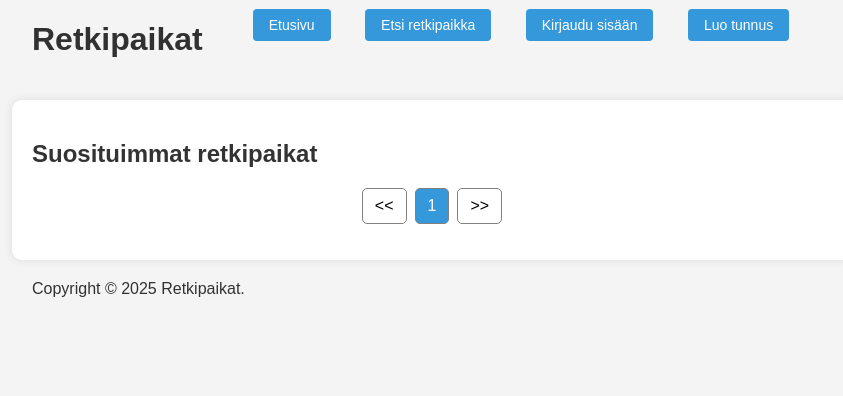
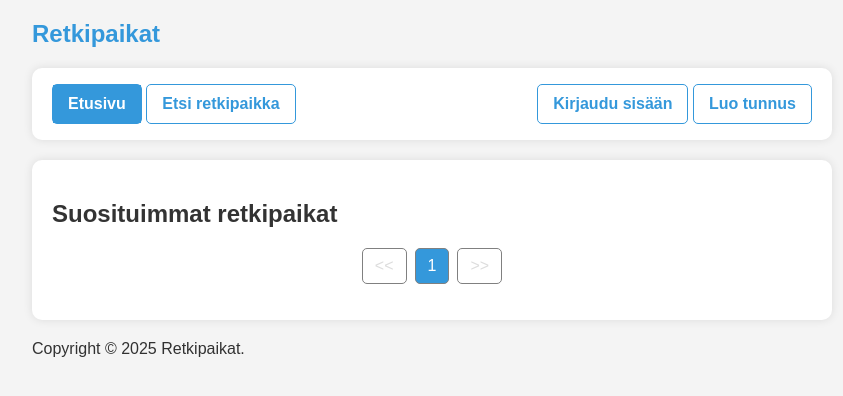
Before and after one commit to jjairola/retkipaikat, a Flask app: page / in a window 1280 px wide. Shown: the top 396 px of the page, without its empty margins (208-1051 px from the left). Run offline with Flask 3, Linux system fonts and the light colour scheme; data that the repository does not hold is empty.

Commit message:
new layout

```diff
--- a/src/comments.py
+++ b/src/comments.py
@@ -5,11 +5,11 @@ class CommentError(Exception):
     pass
 
 
-
 def add_comment(destination_id, user_id, comment, rating):
     sql = """INSERT INTO comments (destination_id, user_id, comment, rating)
              VALUES (?, ?, ?, ?)"""
     db.execute(sql, [destination_id, user_id, comment, rating])
+
 
 def update_comment(comment_id, comment, rating):
     try:
@@ -17,6 +17,7 @@ def update_comment(comment_id, comment, rating):
         db.execute(sql, [comment, rating, comment_id])
     except Exception as e:
         raise CommentError(e)
+
 
 def get_comments(destination_id):
     sql = """SELECT c.id, c.created_at, c.comment, c.rating, u.id user_id, u.username
@@ -26,6 +27,7 @@ def get_comments(destination_id):
              ORDER BY c.id DESC"""
     return db.query(sql, [destination_id])
 
+
 def get_comment(comment_id):
     sql = """SELECT c.id, c.created_at, c.comment, c.rating, c.user_id, c.destination_id
              FROM comments c
@@ -33,9 +35,11 @@ def get_comment(comment_id):
     results = db.query(sql, [comment_id])
     return results[0] if results else None
 
+
 def delete_comment(comment_id):
     sql = "DELETE FROM comments WHERE id = ?"
     db.execute(sql, [comment_id])
+
 
 def get_comments_by_user(user_id):
     sql = """SELECT c.comment, c.rating, d.name as destination_name, d.id as destination_id
--- a/src/db.py
+++ b/src/db.py
@@ -1,10 +1,12 @@
 import sqlite3
 from flask import g, current_app
+
 
 def print_query(sql, params=[]):
     if current_app.debug:
         print("SQL Query:", sql)
         print("Params:", params)
+
 
 def get_connection():
     con = sqlite3.connect("database.db")
@@ -21,6 +23,7 @@ def execute(sql, params=[]):
     g.last_insert_id = result.lastrowid
     con.close()
 
+
 def execute_many(sql, param_list):
     print_query(sql, param_list)
     con = get_connection()
@@ -28,8 +31,10 @@ def execute_many(sql, param_list):
     con.commit()
     con.close()
 
+
 def last_insert_id():
     return g.last_insert_id
+
 
 def query(sql, params=[]):
     print_query(sql, params)
--- a/src/destinations.py
+++ b/src/destinations.py
@@ -165,6 +165,7 @@ def get_all_classes():
 
     return classes
 
+
 def get_all_classes_with_count():
     sql = """
     SELECT c.title, c.value, count(dc.value) as count
@@ -181,15 +182,17 @@ def get_all_classes_with_count():
     for title, value, count in result:
         classes[title] = []
     for title, value, count in result:
-        classes[title].append({ "value": value, "count": count })
+        classes[title].append({"value": value, "count": count})
 
     return classes
+
 
 def get_image(destination_id):
     sql = "SELECT image FROM destination_images WHERE destination_id = ?"
     result = db.query(sql, [destination_id])
     return result[0]["image"] if result else None
 
+
 def update_image(user_id, destination_id, image):
     # Replace changes primary key, but it doesn't matter here.
     # Currently only one image per destination.
--- a/src/static/main.css
+++ b/src/static/main.css
@@ -12,23 +12,81 @@ body {
     padding: 0;
 }
 
-.max-800 {
+header,
+footer,
+main {
     max-width: 800px;
     margin: 0 auto;
     margin-bottom: 20px;
 }
 
+header {
+    margin-top: 20px;
+}
+
 main {
     background-color: white;
-    padding: 20px;
     border-radius: 10px;
     box-shadow: 0 0 10px rgba(0, 0, 0, 0.1);
 }
 
+main .content {
+    padding: 20px;
+}
+
+header .site-name {
+    margin-bottom: 20px;
+}
+
+header .site-name a {
+    text-decoration: none;
+    color: var(--primary-color);
+    font-size: 24px;
+    font-weight: bold;
+}
+
+header .site-name a:visited {
+    color: var(--primary-color);
+}
+
+nav {
+    display: flex;
+    flex-direction: row;
+    justify-content: space-between;
+    background-color: white;
+    padding: 0px 20px;
+    border-radius: 10px;
+    box-shadow: 0 0 10px rgba(0, 0, 0, 0.1);
+}
+
+nav ul {
+    padding-inline-start: 0;
+}
+
 nav li {
     display: inline-block;
-    margin-right: 10px;
     list-style-type: none;
+    border: 1px solid var(--primary-color);
+    border-radius: 5px;
+}
+
+nav li a {
+    display: block;
+    padding: 10px 15px;
+    text-decoration: none;
+    color: var(--primary-color);
+    font-weight: bold;
+}
+
+nav li a:hover {
+    background-color: var(--primary-color);
+    color: white;
+    transition: background-color 0.3s, color 0.3s;
+}
+
+nav li a.active {
+    background-color: var(--primary-color);
+    color: white;
 }
 
 button,
@@ -168,8 +226,14 @@ textarea {
 }
 
 .pagination li a.active {
-  background-color: var(--primary-color);
-  color: white;
+    background-color: var(--primary-color);
+    color: white;
+}
+
+.pagination li a.disabled {
+    color: #dddddd;
+    cursor: not-allowed;
+    pointer-events: none;
 }
 
 .destination-image {
--- a/src/templates/layout.html
+++ b/src/templates/layout.html
@@ -1,6 +1,5 @@
 <!DOCTYPE html>
 <html>
-
 
 <head>
   <title>{% block title %}Retkipaikat{% endblock %}</title>
@@ -9,29 +8,37 @@
 
 <body>
 
-  <header class="max-800 container">
-    <logo>
-      <h1>Retkipaikat</h1>
-    </logo>
+  <header>
+    <div class="site-name">
+      <a href="{{ url_for('index') }}">Retkipaikat</a>
+    </div>
     <nav>
-      <ul class="nav-links">
-        <li><a class="button" href="{{ url_for('index') }}">Etusivu</a></li>
-        <li><a class="button" href="{{ url_for('search_destination') }}">Etsi retkipaikka</a></li>
+      <ul class="primary-nav">
+        <li><a class="{% if request.endpoint == 'index' %}active{% endif %}" href="{{ url_for('index') }}">Etusivu</a>
+        </li>
+        <li><a class="{% if request.endpoint == 'search_destination' %}active{% endif %}"
+            href="{{ url_for('search_destination') }}">Etsi retkipaikka</a></li>
+      </ul>
+      <ul class="user-nav">
         {% if session.user_id %}
-        <li><a class="button" href="{{ url_for('add_destination') }}">Uusi retkipaikka</a></li>
-        <li><a class="button" href="{{ url_for('get_user', user_id=session.user_id) }}">Profiili</a></li>
-        <li><a class="button" href="{{ url_for('logout') }}">Kirjaudu ulos</a></li>
+        <li><a class="{% if request.endpoint == 'add_destination' %}active{% endif %}"
+            href="{{ url_for('add_destination') }}">Uusi retkipaikka</a></li>
+        <li><a class="{% if request.endpoint == 'get_user' and request.view_args.get("user_id")==session["user_id"]
+            %}active{% endif %}" href="{{ url_for('get_user', user_id=session.user_id) }}">Profiili</a></li>
+        <li><a href="{{ url_for('logout') }}">Kirjaudu ulos</a></li>
         {% else %}
-        <li><a class="button" href="{{ url_for('login') }}">Kirjaudu sisään</a></li>
-        <li><a class="button" href="{{ url_for('register') }}">Luo tunnus</a></li>
+        <li><a class="{% if request.endpoint == 'login' %}active{% endif %}" href="{{ url_for('login') }}">Kirjaudu
+            sisään</a></li>
+        <li><a class="{% if request.endpoint =='register' %}active{% endif %}" href="{{ url_for('register') }}">Luo
+            tunnus</a></li>
         {% endif %}
       </ul>
 
     </nav>
   </header>
 
-  <main class="max-800 content">
-
+  <main>
+    <div class="content">
       {% with messages = get_flashed_messages(with_categories=true) %}
       {% if messages %}
       {% for category, message in messages %}
@@ -42,8 +49,9 @@
 
       {% block content %}
       {% endblock %}
+    </div>
   </main>
-  <footer class="max-800">
+  <footer>
     Copyright &copy; 2025 Retkipaikat.
   </footer>
 </body>
--- a/src/templates/partials/pagination.html
+++ b/src/templates/partials/pagination.html
@@ -18,7 +18,9 @@
 {% endif %}
 
 <ul class="pagination">
-    <li><a href="{{ url_for('index', page=1) }}">&lt;&lt;</a></li>
+    {% with disabled = 'disabled' if page == 1 else '' %}
+    <li><a class="{{disabled}}" href="{{ url_for('index', page=1) }}">&lt;&lt;</a></li>
+    {% endwith %}
     {% for p in range(start, start + buttons) %}
         {% if p == page %}
             <li><a class="active" href="{{ url_for('index', page=p) }}">{{ p }}</a></li>
@@ -27,7 +29,9 @@
         {% endif %}
 
     {% endfor %}
-    <li><a href="{{ url_for('index', page=page_count) }}">&gt;&gt;</a></li>
+    {% with disabled = 'disabled' if page == page_count else '' %}
+    <li><a class="{{disabled}}" href="{{ url_for('index', page=page_count) }}">&gt;&gt;</a></li>
+    {% endwith %}
 </ul>
 
 {% endif %}
--- a/src/users.py
+++ b/src/users.py
@@ -5,6 +5,7 @@ import db
 
 class UserError(Exception):
     pass
+
 
 class UserAlreadyExists(Exception):
     pass
@@ -18,6 +19,7 @@ def get_user(user_id):
     """
     result = db.query(sql, [user_id])
     return result[0] if result else None
+
 
 def add_user(username, password):
     try:
--- a/src/utils.py
+++ b/src/utils.py
@@ -11,12 +11,14 @@ def check_csrf():
     if request.form["csrf_token"] != session["csrf_token"]:
         abort(403)
 
+
 def parse_int(value):
     try:
         return int(value)
     except (ValueError, TypeError):
         return None
 
+
 # template filter
 def show_lines(content):
     content = str(markupsafe.escape(content))
```
Also changed, not shown: src/app.py (+6 -3 lines), src/seed.py (+32 -16 lines). Lines whose indentation alone changed are shown as unchanged.
